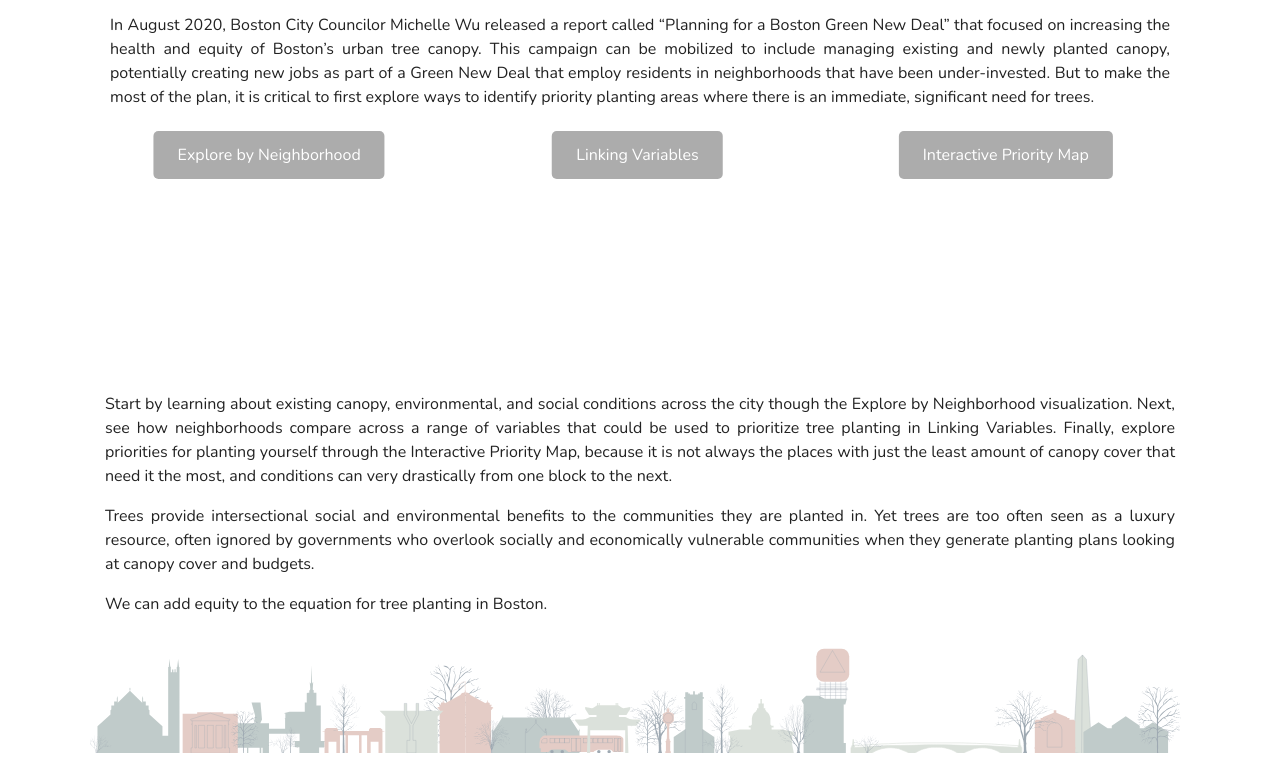
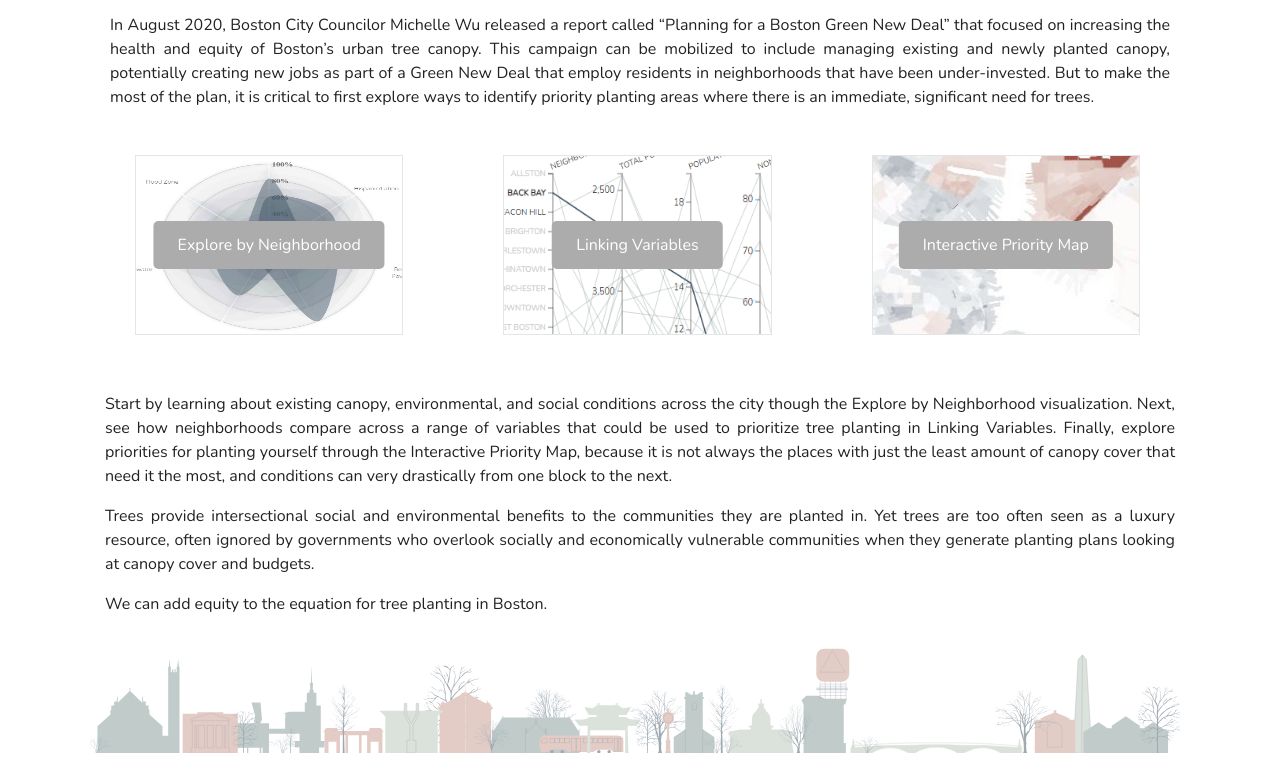
Before and after one commit to kbclingen/Managed_Trees, a website: page index.html in a window 1280 px wide. Shown: the part 1165-1938 px from the top of the page. Drawn offline with nearby package versions, Linux system fonts and the light colour scheme.

Commit message:
Update index.html

```diff
--- a/index.html
+++ b/index.html
@@ -178,19 +178,19 @@
   <div class="row">
   <div class="col-4">
     <div class="container-button">
-      <src=img/Radar_Button.jpg>
+      <image src="Radar_Button.JPG">
        <a href="Radar.html"><button class="btn">Explore by Neighborhood</button></a>
     </div>
   </div>
   <div class="col-4">
     <div class="container-button">
-      <src=img/Parallel_Button.png>
+      <image src= "Parallel_Button.PNG">
        <a href="parallelcoords.html"><button class="btn">Linking Variables</button></a>
     </div>
   </div>
   <div class="col-4">
     <div class="container-button">
-      <src=img/Map_Button.jpg>
+      <image src = "Map_Button.JPG">
       <a href="InteractiveMap.html"><button class="btn">Interactive Priority Map</button></a>
     </div>
   </div>
```
